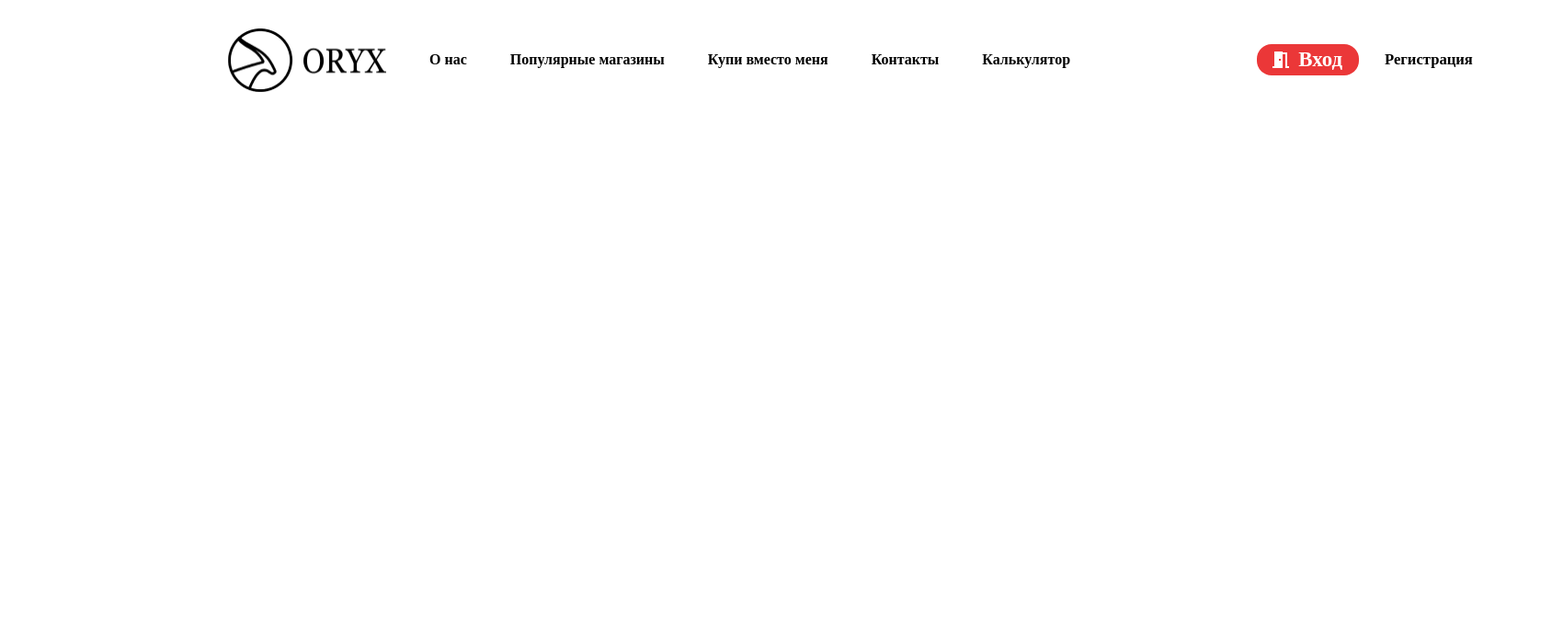
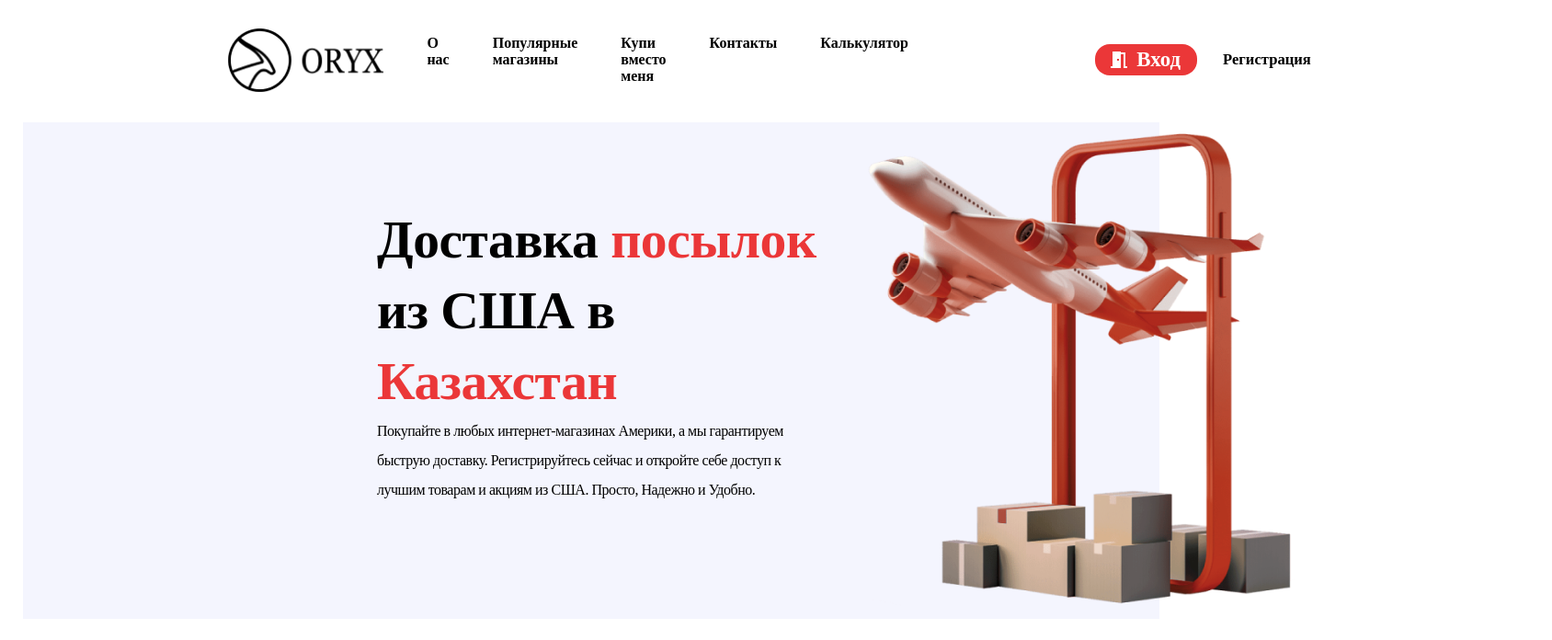
Before and after one commit to shakurovoleg42/oryx, a React (Vite) app: page / in a window 1280 px wide. Shown: the top 696 px of the page at 92% size, 1688 px wide, since content can reach past the window. Built offline with nearby package versions, Linux system fonts and the light colour scheme.

Commit message:
airplane-section

```diff
--- /dev/null
+++ b/src/components/firstSection/About/AboutDelivery.jsx
@@ -0,0 +1,18 @@
+import "./aboutDelivery.scss";
+
+export const AboutDelivery = () => {
+    console.log("aboutOryx is working")
+
+    return (
+        <div className="about">
+            <div className="bethefaster">
+                <p>Доставка <span>посылок</span> из США в <span>Казахстан</span></p>
+                <div className="quick-service">
+                    <p >Покупайте в любых интернет-магазинах Америки, а мы гарантируем быструю доставку. Регистрируйтесь сейчас и откройте себе доступ к лучшим товарам и акциям из США. Просто, Надежно и Удобно.</p>
+                </div>
+            </div>
+
+                <img src="/src/assets/img/images/airplane.png" alt="airplane"/>
+        </div>
+    )
+}
--- /dev/null
+++ b/src/components/firstSection/About/aboutDelivery.scss
@@ -0,0 +1,62 @@
+
+.about {
+    font-family: Gilroy;
+    display: flex;
+    margin-top: 33px;
+    background-image: url("../../../assets/img/background/airplane_hand_background.png");
+    background-repeat: no-repeat;
+    background-position: center;
+    background-size: cover;
+    width: auto;
+    height: 540px;
+    margin-left: 17px;
+    margin-right: 11px;
+  }
+
+.bethefaster {
+    margin-left: 385px;
+    margin-right: 40px;
+    width: 555px;
+    height: 154px;
+    top: 213px;
+    left: 385px;
+    margin-top: 90px;
+}
+
+.bethefaster p{
+    margin: 0px;
+    font-size: 57.61px;
+    font-weight: 700;
+    line-height: 76.82px;
+    letter-spacing: -0.48010382056236267px;
+    text-align: left;
+}
+
+.bethefaster span{
+    font-size: 57.61px;
+    font-weight: 700;
+    line-height: 76.82px;
+    letter-spacing: -0.48010382056236267px;
+    color: #EB3738;
+}
+
+.bethefaster .quick-service p{
+    width: 485px;
+    height: 127.87px;
+    top: 10.61px;
+    left: 390px;
+    right: 105;
+    font-size: 16px;
+    font-weight: 400;
+    line-height: 32px;
+    text-align: left;
+    font-family: Gilroy;
+}
+
+.airplane {
+    width: 480px;
+    height: 516px;
+    margin-top: 21px;
+    margin-right: 220px;
+    margin-bottom: 3px;
+}
--- a/src/components/firstSection/NavBar/mainNavBar.jsx
+++ b/src/components/firstSection/NavBar/mainNavBar.jsx
@@ -12,7 +12,6 @@ export const MainNavBar = () => {
     };
 
     return (
-        <>
             <div className="header">
                 <img className="logo" src="/src/assets/img/logo/main_logo.png" alt="logo" />
                 <ul className="menu">
@@ -60,6 +59,5 @@ export const MainNavBar = () => {
                     </button>
                 </div>
             </div>
-        </>
     )
 }
--- a/src/components/firstSection/NavBar/mainNavBar.scss
+++ b/src/components/firstSection/NavBar/mainNavBar.scss
@@ -1,6 +1,9 @@
 .header {
+    position: relative;
+    margin-top: 30px;
     display: flex;
     align-items: center;
+    margin-left: 240px;
 }
 
 .menu {
@@ -24,7 +27,7 @@
 }
 
 li {
-    font-family: Gilroy;
+    font-family: Questrial;
     font-size: 16px;
     font-weight: 600;
     text-align: left;
@@ -37,7 +40,7 @@ li {
 
 .menu li.active,
 .menu li:hover {
-    color: red;
+    color: #EB3738;
 }
 
 .menu li::after {
@@ -47,7 +50,7 @@ li {
     bottom: -3px;
     width: 0%;
     height: 2px;
-    background-color: red;
+    background-color: #EB3738;
     opacity: 0;
     transition: width 0.3s, opacity 0.3s;
 }
@@ -78,7 +81,7 @@ li {
 }
 
 .p-Sign-In {
-    font-family: Gilroy;
+    font-family: Questrial;
     color: #FFFFFF;
     font-size: 22.84px;
     font-weight: 600;
@@ -101,7 +104,7 @@ li {
 }
 
 .p-Sign-Up {
-    font-family: Gilroy;
+    font-family: Questrial;
     font-size: 16.61px;
     font-weight: 600;
     color: #000000;
--- a/src/components/firstSection/firstIndex.jsx
+++ b/src/components/firstSection/firstIndex.jsx
@@ -1,12 +1,12 @@
 import { MainNavBar } from "./NavBar/MainNavBar";
-import { AboutOryx } from "./About/AboutOryx";
+import { AboutDelivery } from "./About/AboutDelivery";
 import './firstIndex.scss';
 
 export const FirstIndex = () => {
     return (
         <div className="section">
             <MainNavBar/>
-            <AboutOryx/>
+            <AboutDelivery/>
         </div>
     )
 }
--- a/src/components/firstSection/firstIndex.scss
+++ b/src/components/firstSection/firstIndex.scss
@@ -1,6 +1,6 @@
 .section {
-    width: 1440px;
+    width: auto;
     height: 571.38px;
     margin-top: 30px;
-    margin-left: 240px;
+    // margin-left: 240px;
 }
```
Also changed, not shown: src/components/firstSection/About/aboutOryx.jsx (deleted, +0 -9 lines).
